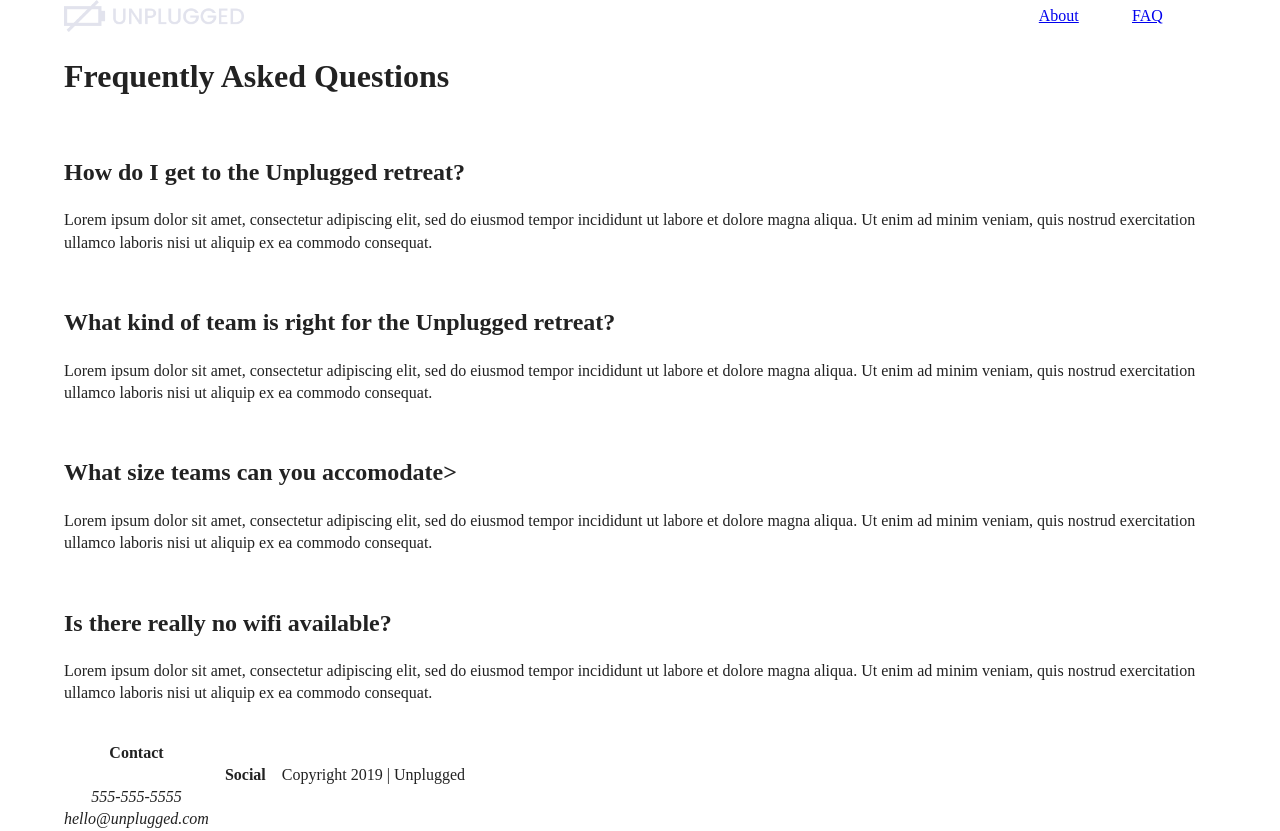
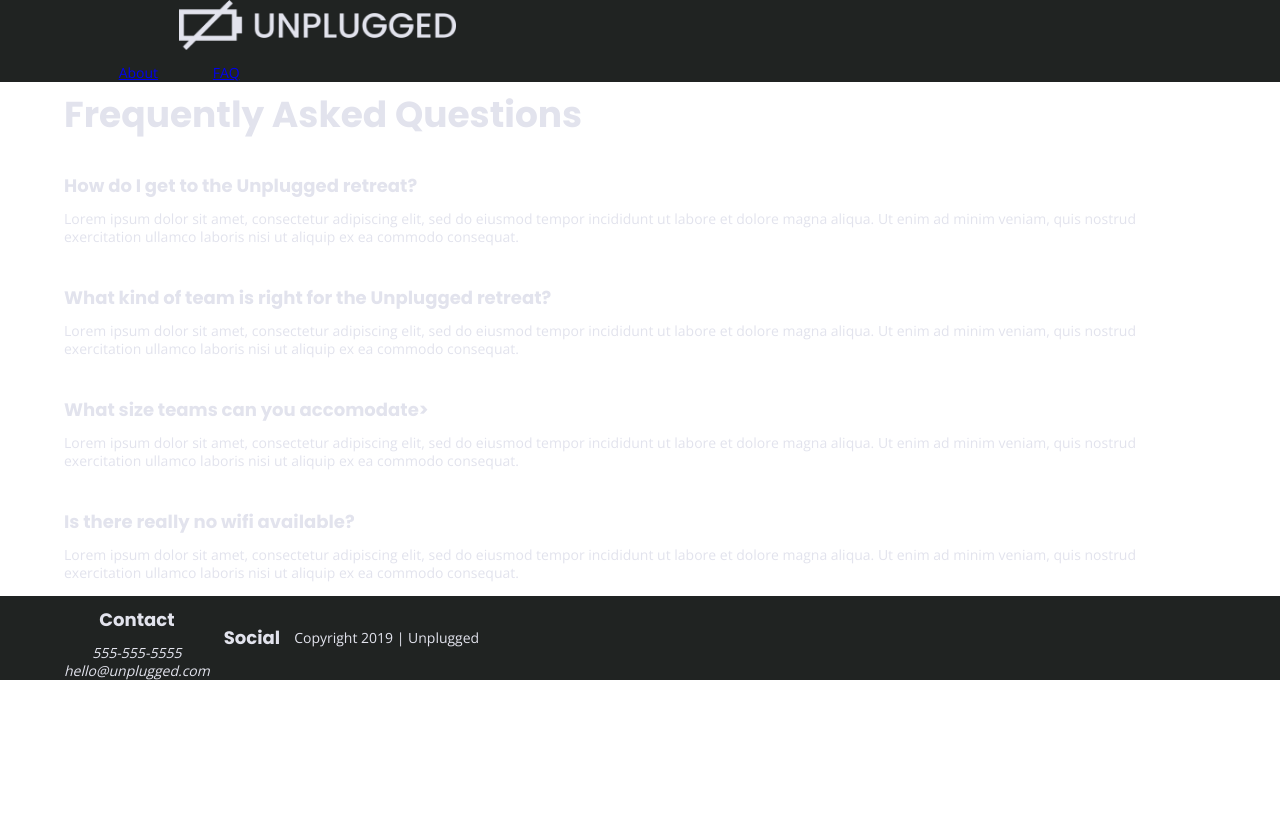
Before and after one commit to esther-akkerman/unplugged-code-files, a website: page faq/index.html in a window 1280 px wide. After the commit the page ends 800 px from the top, so only its background shows below. Drawn offline with nearby package versions, Linux system fonts and the light colour scheme.

Commit message:
Added text and background styles

```diff
--- a/css/main.css
+++ b/css/main.css
@@ -12,9 +12,9 @@
    ========================================================================== */
 
    html {
-    color: #222;
-    font-size: 1em;
-    line-height: 1.4;
+    color: #e2e3ed;
+    font-size: 14px;
+    line-height: 18px;
   }
 
   /*
@@ -87,10 +87,12 @@
      Author's custom styles
      ========================================================================== */
 
-  /* ---- Base lay-out styles ---- */
+  /* ---- Base styles ---- */
 
   body {
     width: 100%;
+    font-family: "Open Sans", sans-serif;
+    font-size: 1em;
   }
 
   .content-wrapper-center {
@@ -111,11 +113,19 @@
     margin: 0 auto;
   }
 
-  /* ---- Header/footer base lay-out styles ---- */
+  img {
+    width: 100%;
+  }
 
-  header .logo img{
-    max-width: 80%;
+  figure {
     height: auto;
+    margin: 0;
+  }
+
+  /* ---- Header/footer base styles ---- */
+
+  header .logo{
+    width: 80%;
     display: block;
     margin-left: auto;
     margin-right: auto;
@@ -129,7 +139,7 @@
     list-style: none;
   }
 
-  footer h5, footer address, footer p, footer h4 {
+  footer address, footer p, footer h2 {
     text-align: center;
   }
 
@@ -159,11 +169,59 @@
   }
 
   .review-image {
-    max-width: 100%;
-    height: auto;
+    width: 100%;
   }
 
+  /* ---- Text styles ---- */
 
+  h1, h2, h3 {
+    font-family: "Poppins", sans-serif;
+  }
+
+  h1 {
+    font-size: 2.57em;
+  }
+
+  h2 {
+    font-size: 1.29em;
+  }
+
+  h3 {
+    font-size: 2.14em;
+  }
+
+  nav ul li {
+    font-size: 2.14em;
+    text-transform: uppercase;
+  }
+
+  /* ---- Color styles ---- */
+
+  header {
+    background: #202322;
+  }
+
+  aside {
+    background: #527158;
+  }
+
+  .reviews {
+    background: #2a433a;
+  }
+
+  footer {
+    background: #202322;
+  }
+
+  .hero-area {
+    background: url('../img/jake-melara-30679-unsplash.jpg') center no-repeat;
+    background-size: cover;
+  }
+
+  .features {
+    background: url("../img/rawpixel-800820-unsplash1.jpg") center no-repeat;
+    background-size: cover;
+  }
 
 
 
--- a/faq/index.html
+++ b/faq/index.html
@@ -3,7 +3,7 @@
 
 <head>
   <meta charset="utf-8">
-  <title></title>
+  <title>Unplugged FAQ</title>
   <meta name="description" content="">
   <meta name="viewport" content="width=device-width, initial-scale=1">
 
@@ -19,6 +19,8 @@
   <link rel="stylesheet" href="../css/normalize.css">
   <link rel="stylesheet" href="../css/main.css">
 
+  <link href="https://fonts.googleapis.com/css?family=Open+Sans:400,700|Poppins:500,700" rel="stylesheet">
+
   <meta name="theme-color" content="#fafafa">
 </head>
 
@@ -26,9 +28,11 @@
 
   <header>
     <div class="content-wrapper-center">
-      <a class="logo" href="../index.html">
-        <img src="../img/unpluggedlogo.png" alt="unplugged logo">
-      </a>
+      <figure class="logo">
+        <a href="../index.html">
+          <img src="../img/unpluggedlogo.png" alt="unplugged logo">
+        </a>
+      </figure>
       <nav>
         <li><a href="../about/index.html">About</a></li>
         <li><a href="../faq/index.html">FAQ</a></li>
@@ -68,11 +72,11 @@
    <footer>
     <div class="content-wrapper-center">
       <div class="contact">
-        <h4>Contact</h4>
+        <h2>Contact</h2>
         <address>555-555-5555<br>hello@unplugged.com</address>
       </div>
       <div class="socials">
-        <h4>Social</h4>
+        <h2>Social</h2>
         <div class="social-icons">
         <!-- insert facebook icon + link -->
         <!-- insert twitter icon + link-->
```
Also changed, not shown: about/index.html (+10 -6 lines), index.html (+13 -7 lines).
